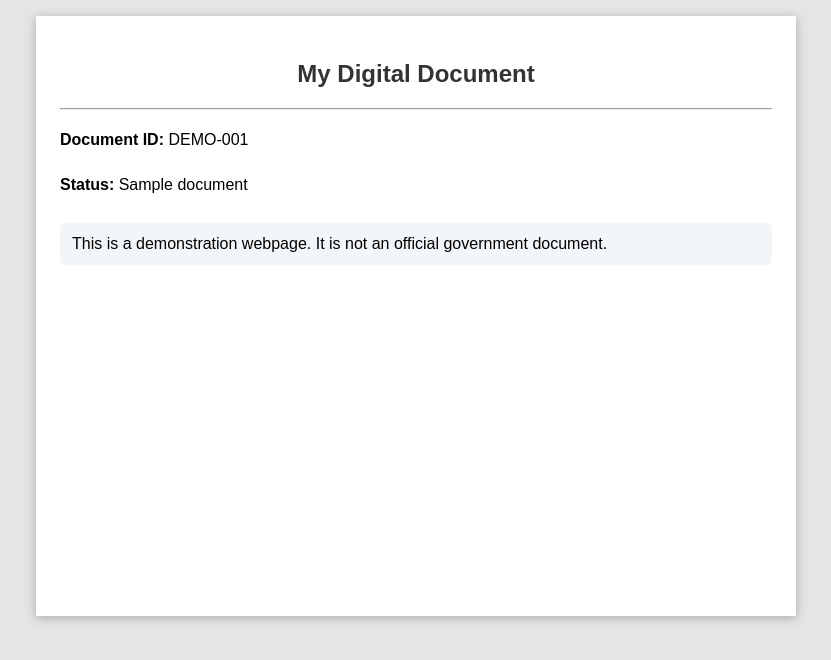
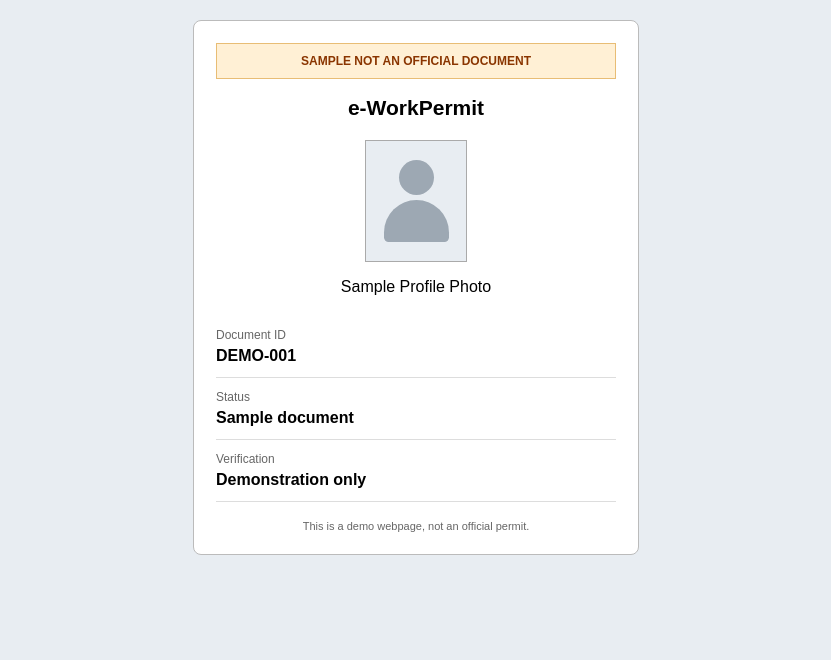
Before and after one commit to emisuzuki722/e-Workpermit-, a plain HTML site: page index.html in a window 1280 px wide. Shown: the whole page, without its empty margins (224-1055 px from the left). Drawn offline with Linux system fonts and the light colour scheme.

Commit message:
Update index.html

```diff
--- a/index.html
+++ b/index.html
@@ -1,45 +1,94 @@
-
 <!DOCTYPE html>
-<html lang="my">
+<html lang="en">
 <head>
 <meta charset="UTF-8">
-<meta name="viewport" content="width=device-width, initial-scale=1">
-<title>My Document</title>
+<meta name="viewport" content="width=device-width, initial-scale=1.0">
+<title>e-WorkPermit</title>
 <style>
 body {
   margin: 0;
-  padding: 16px;
-  background: #e5e5e5;
+  padding: 20px 12px;
+  background: #e8edf2;
   font-family: Arial, sans-serif;
 }
 .paper {
-  max-width: 760px;
-  min-height: 600px;
+  max-width: 400px;
   margin: auto;
-  padding: 24px;
+  padding: 22px;
   background: white;
-  box-shadow: 0 2px 10px #aaa;
-  box-sizing: border-box;
+  border: 1px solid #bbb;
+  border-radius: 8px;
 }
-h2 { text-align: center; color: #333; }
-p { line-height: 1.8; }
-.notice {
-  margin-top: 24px;
-  padding: 12px;
-  background: #f3f6f9;
-  border-radius: 6px;
+.warning {
+  padding: 10px;
+  text-align: center;
+  color: #8a3500;
+  background: #fff0d5;
+  border: 1px solid #e8bd75;
+  font-weight: bold;
+  font-size: 12px;
 }
+h2 { text-align: center; font-size: 21px; }
+.profile { text-align: center; margin: 20px 0; }
+.person {
+  width: 100px;
+  height: 120px;
+  margin: auto;
+  background: #e8edf2;
+  border: 1px solid #aaa;
+  display: flex;
+  flex-direction: column;
+  justify-content: center;
+  align-items: center;
+  color: #555;
+}
+.head {
+  width: 35px;
+  height: 35px;
+  background: #9da8b3;
+  border-radius: 50%;
+}
+.bodyshape {
+  width: 65px;
+  height: 42px;
+  background: #9da8b3;
+  border-radius: 35px 35px 5px 5px;
+  margin-top: 5px;
+}
+.field {
+  padding: 12px 0;
+  border-bottom: 1px solid #ddd;
+}
+.label { font-size: 12px; color: #666; }
+.value { margin-top: 5px; font-size: 16px; font-weight: bold; }
+.footer { text-align: center; color: #666; font-size: 11px; margin-top: 18px; }
 </style>
 </head>
 <body>
 <div class="paper">
-  <h2>My Digital Document</h2>
-  <hr>
-  <p><b>Document ID:</b> DEMO-001</p>
-  <p><b>Status:</b> Sample document</p>
-  <div class="notice">
-    This is a demonstration webpage.
-    It is not an official government document.
+  <div class="warning">SAMPLE  NOT AN OFFICIAL DOCUMENT</div>
+  <h2>e-WorkPermit</h2>
+  <div class="profile">
+    <div class="person">
+      <div class="head"></div>
+      <div class="bodyshape"></div>
+    </div>
+    <p>Sample Profile Photo</p>
+  </div>
+  <div class="field">
+    <div class="label">Document ID</div>
+    <div class="value">DEMO-001</div>
+  </div>
+  <div class="field">
+    <div class="label">Status</div>
+    <div class="value">Sample document</div>
+  </div>
+  <div class="field">
+    <div class="label">Verification</div>
+    <div class="value">Demonstration only</div>
+  </div>
+  <div class="footer">
+    This is a demo webpage, not an official permit.
   </div>
 </div>
 </body>
```
